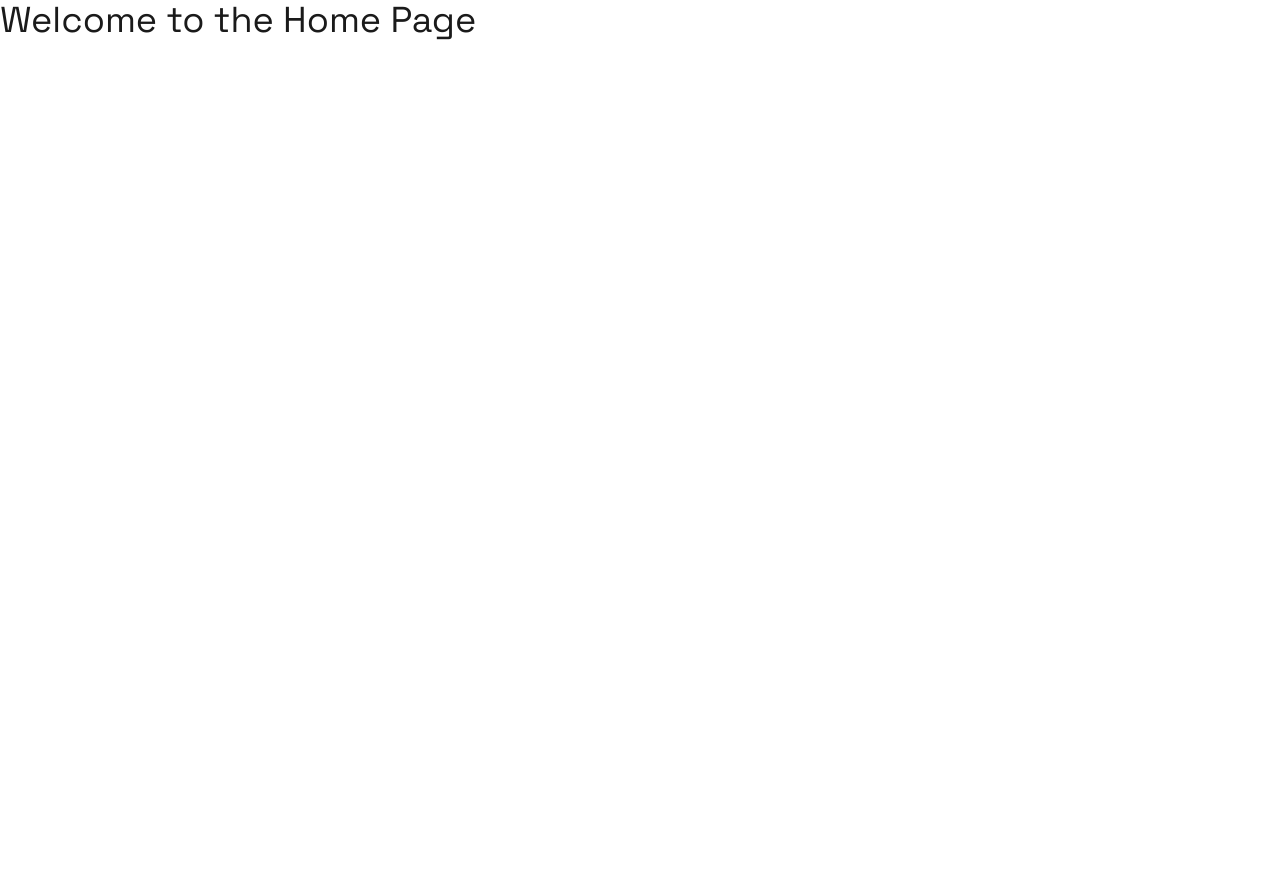
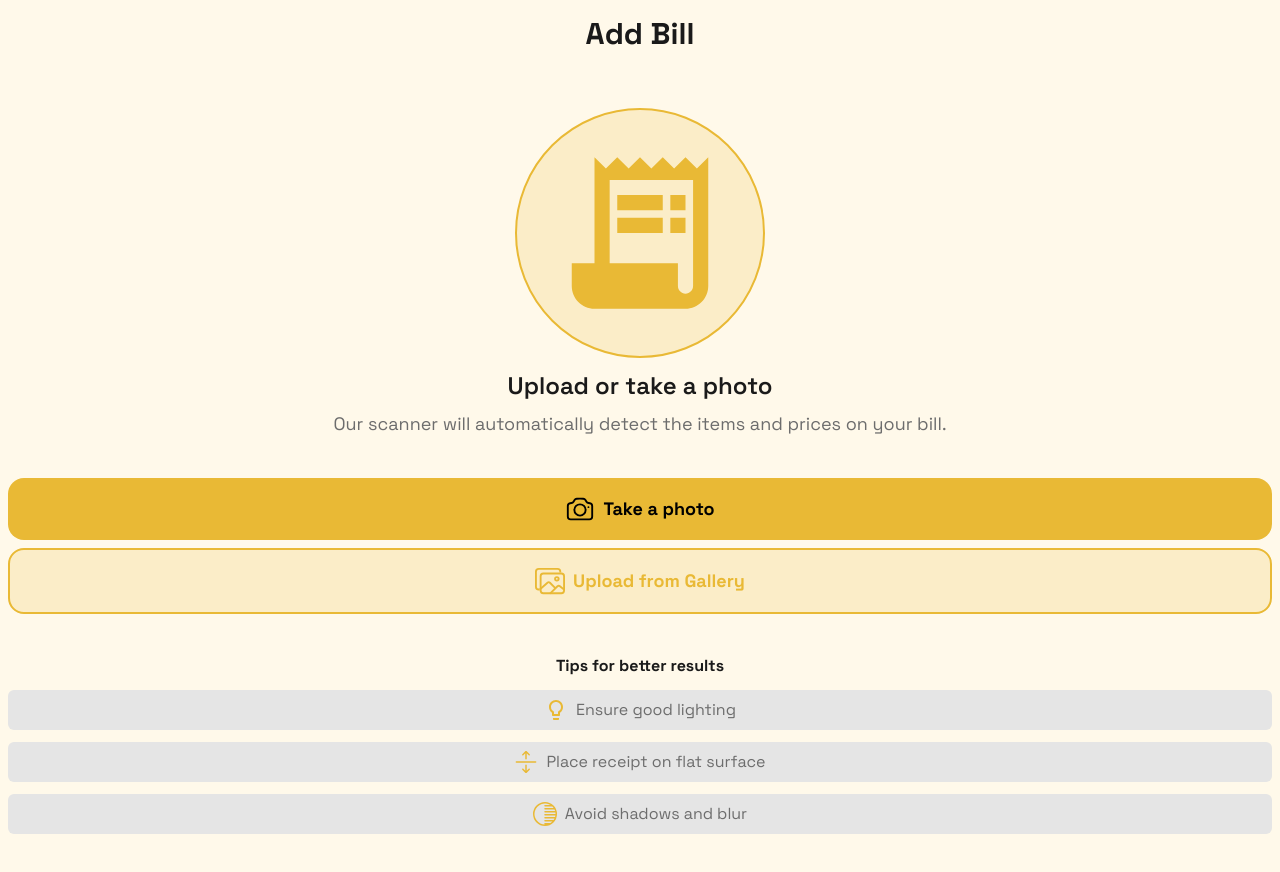
Before and after one commit to Jonatas-01/bill-splitter, a Next.js app: page / in a window 1280 px wide. Before the commit the page ends 800 px from the top, so only its background shows below. Built offline with nearby package versions, Linux system fonts and the light colour scheme.

Commit message:
feat: Create main page with style for dark and light mode

```diff
--- a/app/globals.css
+++ b/app/globals.css
@@ -4,9 +4,9 @@
 :root {
     /* Colors */
     --color-primary: #e9b935;
-    --color-primary-dark: #28200b;
+    --color-primary-dark: #e9b9352f;
 
-    --color-bg-primary: #ffffff;
+    --color-bg-primary: #fff9ea;
     --color-bg-secondary: #f5f5f5;
     --color-bg-tertiary: #e5e5e5;
 
@@ -25,7 +25,7 @@
 @media (prefers-color-scheme: dark) {
     :root {
         --color-primary: #e9b935;
-        --color-primary-dark: #28200b;
+        --color-primary-dark: #e9b9352f;
 
         --color-bg-primary: #110a04;
         --color-bg-secondary: #1d1d1d;
@@ -46,3 +46,30 @@ body {
     background-color: var(--color-bg-primary);
     color: var(--color-text-primary);
 }
+
+.main-title {
+    @apply text-3xl font-bold m-4;
+}
+
+h2 {
+    @apply text-2xl font-semibold;
+}
+
+p {
+    color: var(--color-text-secondary);
+}
+
+.primary-button {
+    border-radius: var(--border-radius);
+    color: black;
+    background-color: var(--color-primary);
+    @apply font-bold py-4 px-4 hover:bg-[var(--color-primary-dark)] hover:text-[var(--color-primary)] w-full flex justify-center items-center gap-2 text-lg;
+}
+
+.secondary-button {
+    border-radius: var(--border-radius);
+    color: var(--color-primary);
+    background-color: var(--color-primary-dark);
+    border: 2px solid var(--color-primary);
+    @apply font-bold py-4 px-4 hover:bg-[var(--color-primary)] hover:text-black w-full flex justify-center items-center gap-2 text-lg;
+}
--- a/app/page.tsx
+++ b/app/page.tsx
@@ -1,8 +1,9 @@
+import UploadPhoto from "@/components/UploadPhoto";
 
 export default function Home() {
   return (
-    <div className="">
-      <h1 className="text-4xl">Welcome to the Home Page</h1>
+    <div className="mx-2">
+      <UploadPhoto />
     </div>
   );
 }
--- /dev/null
+++ b/components/UploadPhoto.tsx
@@ -0,0 +1,47 @@
+import { MdReceiptLong, MdLightbulbOutline } from "react-icons/md";
+import { HiOutlineCamera } from "react-icons/hi2";
+import { IoImagesOutline } from "react-icons/io5";
+import { RxRowSpacing } from "react-icons/rx";
+import { BsShadows } from "react-icons/bs";
+
+export default function UploadPhoto() {
+    return (
+        <div className="flex flex-col items-center w-full">
+            <div className="flex justify-center w-full mb-10">
+                <h1 className="main-title">Add Bill</h1>
+            </div>
+
+            <div className="flex justify-center w-full flex-col items-center gap-3">
+                <div className="border-2 p-8 rounded-full border-[var(--color-primary)] bg-[var(--color-primary-dark)]">
+                    <MdReceiptLong color="#e9b935" size={182} />
+                </div>
+                <div className="text-lg text-center gap-2 flex flex-col">
+                    <h2>Upload or take a photo</h2>
+                    <p>Our scanner will automatically detect the items and prices on your bill.</p>
+                </div>
+            </div>
+
+            <div className="flex justify-center w-full mt-10 flex-col gap-2">
+                <button className="primary-button">
+                    <HiOutlineCamera size={30}/> Take a photo
+                </button>
+                <button className="secondary-button">
+                    <IoImagesOutline size={30}/> Upload from Gallery
+                </button>
+            </div>
+
+            <div className="flex justify-center w-full my-10 flex-col gap-3">
+                <h3 className="font-bold text-center">Tips for better results</h3>
+                <div className="flex items-center justify-center gap-2 bg-[var(--color-bg-tertiary)] p-2 rounded-md">
+                    <MdLightbulbOutline color="var(--color-primary)" size={24}/><p>Ensure good lighting</p>
+                </div>
+                <div className="flex items-center justify-center gap-2 bg-[var(--color-bg-tertiary)] p-2 rounded-md">
+                    <RxRowSpacing color="var(--color-primary)" size={24}/><p>Place receipt on flat surface</p>
+                </div>
+                <div className="flex items-center justify-center gap-2 bg-[var(--color-bg-tertiary)] p-2 rounded-md">
+                    <BsShadows color="var(--color-primary)" size={24}/><p>Avoid shadows and blur</p>
+                </div>
+            </div>
+        </div>
+    )
+}
```
